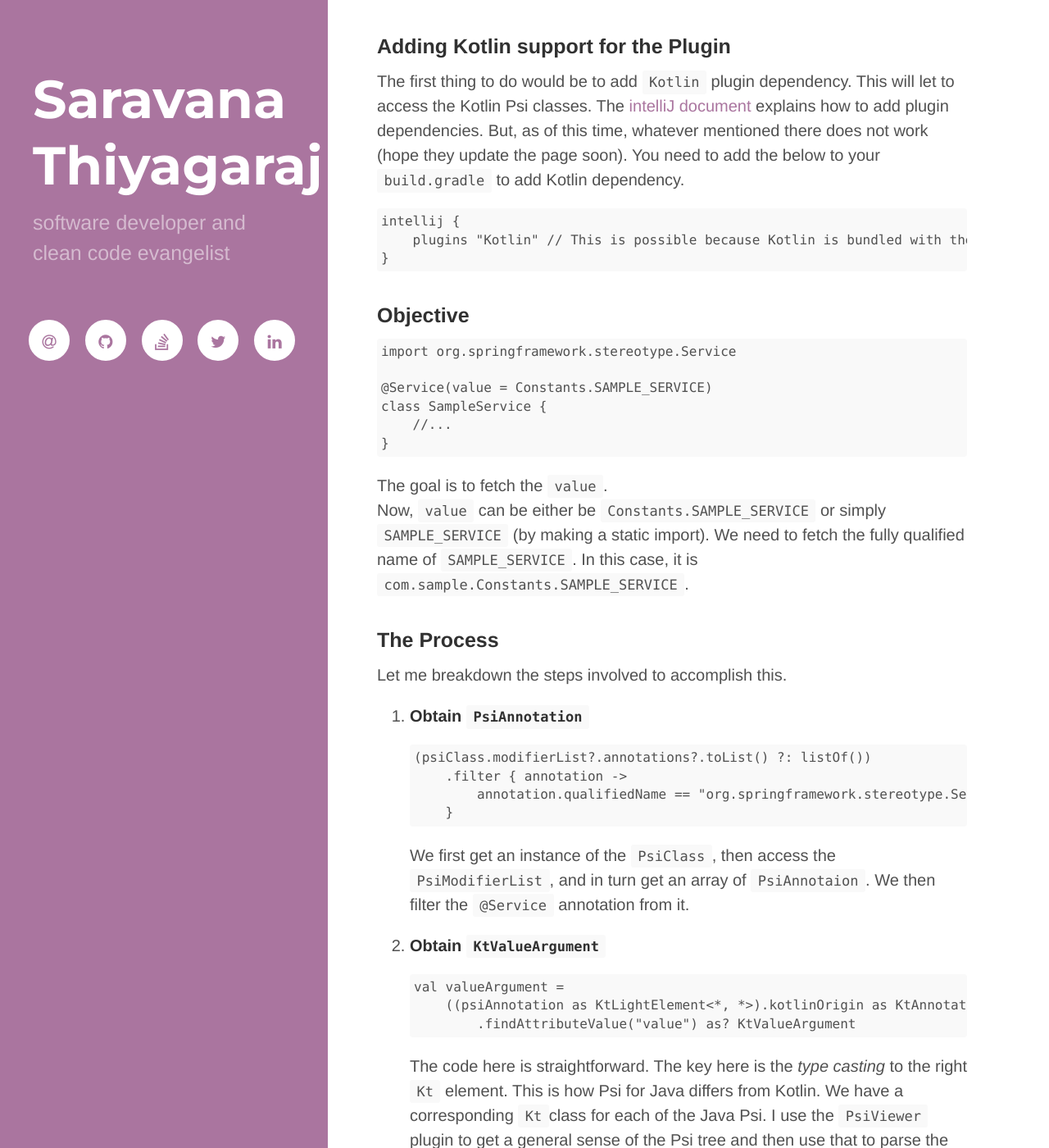
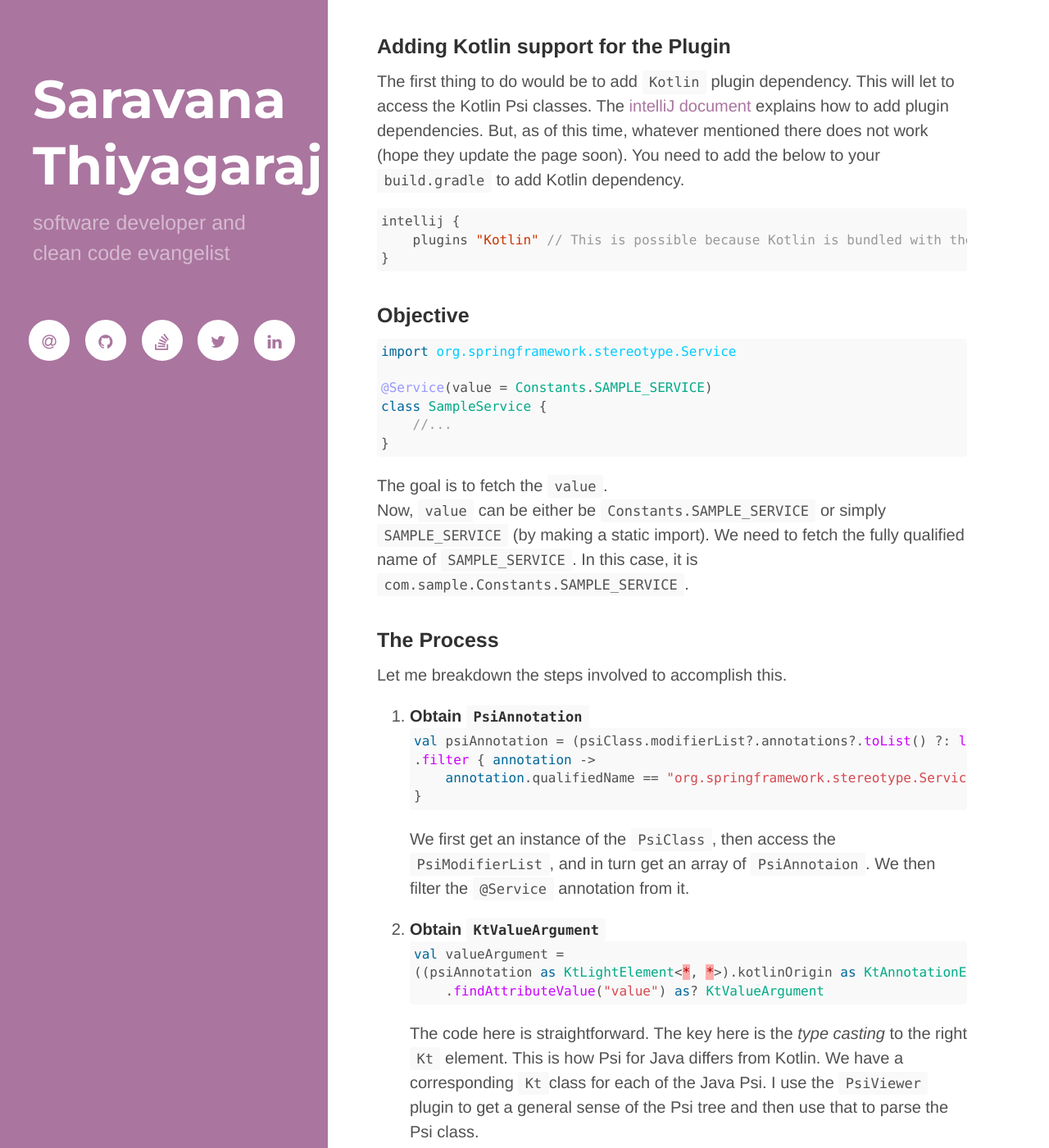
Before and after one commit to thsaravana/thsaravana.github.io, a Jekyll site: the page built from _posts/2018-09-30-intellij-kotlin-psi-parsing.md, in a window 1280 px wide and 1400 px high, scrolled down 292 px. Shown: the whole window at 82% size. Built offline with Jekyll 4.4.1, drawn with Linux system fonts in a browser that asks for light colours; nearby versions of some CDN libraries; some of the changed text lies outside the part shown.

````diff
--- a/_posts/2018-09-30-intellij-kotlin-psi-parsing.md
+++ b/_posts/2018-09-30-intellij-kotlin-psi-parsing.md
@@ -14,20 +14,21 @@ the Kotlin Psi classes. The [intelliJ document](https://www.jetbrains.org/intell
  explains how to add plugin dependencies. But, as of this time, whatever mentioned there does not work (hope they update the page soon).
   You need to add the below to your `build.gradle` to add Kotlin dependency.
 
-    intellij {
-        plugins "Kotlin" // This is possible because Kotlin is bundled with the IDE, if not you need to mention the exact version of the Kotlin plugin
-    }
-
+```groovy
+intellij {
+    plugins "Kotlin" // This is possible because Kotlin is bundled with the IDE, if not you need to mention the exact version of the Kotlin plugin
+}
+```
 
 ### Objective
+```kotlin
+import org.springframework.stereotype.Service
 
-    import org.springframework.stereotype.Service
-
-    @Service(value = Constants.SAMPLE_SERVICE)
-    class SampleService {
-        //...
-    }
-
+@Service(value = Constants.SAMPLE_SERVICE)
+class SampleService {
+    //...
+}
+```
 The goal is to fetch the `value`.<br>
 Now, `value` can be either be `Constants.SAMPLE_SERVICE` or simply `SAMPLE_SERVICE` (by making a static import).
 We need to fetch the fully qualified name of `SAMPLE_SERVICE`. In this case, it is `com.sample.Constants.SAMPLE_SERVICE`.
@@ -37,38 +38,50 @@ We need to fetch the fully qualified name of `SAMPLE_SERVICE`. In this case, it
 Let me breakdown the steps involved to accomplish this.
 
 1. **Obtain `PsiAnnotation` <br>**
-
-       (psiClass.modifierList?.annotations?.toList() ?: listOf())
-           .filter { annotation ->
-               annotation.qualifiedName == "org.springframework.stereotype.Service"
-           }
-
-    We first get an instance of the `PsiClass`, then access the `PsiModifierList`, and in turn get an array of
-    `PsiAnnotaion`. We then filter the `@Service` annotation from it.
+```kotlin
+val psiAnnotation = (psiClass.modifierList?.annotations?.toList() ?: listOf())
+   .filter { annotation ->
+       annotation.qualifiedName == "org.springframework.stereotype.Service"
+   }
+```
+    We first get an instance of the `PsiClass`, then access the `PsiModifierList`, and in turn get an array of `PsiAnnotaion`.
+    We then filter the `@Service` annotation from it.
 
 2. **Obtain `KtValueArgument` <br>**
-
-       val valueArgument =
-           ((psiAnnotation as KtLightElement<*, *>).kotlinOrigin as KtAnnotationEntry)
-               .findAttributeValue("value") as? KtValueArgument
-
+```kotlin
+val valueArgument =
+   ((psiAnnotation as KtLightElement<*, *>).kotlinOrigin as KtAnnotationEntry)
+       .findAttributeValue("value") as? KtValueArgument
+```
     The code here is straightforward. The key here is the *type casting* to the right `Kt` element. This is how Psi for
     Java differs from Kotlin. We have a corresponding `Kt`class for each of the Java Psi. I use the `PsiViewer` plugin to
     get a general sense of the Psi tree and then use that to parse the Psi class.
 
 3. **Obtain `PsiReference` <br>**
-
-       val expression = valueArgument.lastChild
-       val references = when (expression) {
-            is KtDotQualifiedExpression -> expression.lastChild.references
-            is KtNameReferenceExpression -> expression.references
-            else -> null
-       }
-       val reference = references?.find { it is KtSimpleNameReference }
-
+```kotlin
+val expression = valueArgument.lastChild
+val references = when (expression) {
+    is KtDotQualifiedExpression -> expression.lastChild.references
+    is KtNameReferenceExpression -> expression.references
+    else -> null
+}
+val reference = references?.find { it is KtSimpleNameReference }
+```
    This is handle the 2 types of occurrences of the `value`. Again, I don't know these Psi terms on the top of my head,
    and I often use the `PsiViewer` or put a breakpoint and the use the `Evaluate Expression` feature to see what I can get
    out of `KtValueArgument`. Believe me, you can learn a lot about an object in the Debug context.
 
 4. **Obtain Fully qualified name <br>**
     Just call `reference?.resolve()` to get the fully qualified name.
+
+<br>
+Note:<br>
+The `findAttributeValue` above is an extension function I wrote for simplification. I love Kotlin!
+
+```kotlin
+fun KtAnnotationEntry.findAttributeValue(attributeName: String): ValueArgument? {
+    return valueArguments.find {
+        it.getArgumentName()?.asName?.identifier == attributeName
+    }
+}
+```
````
